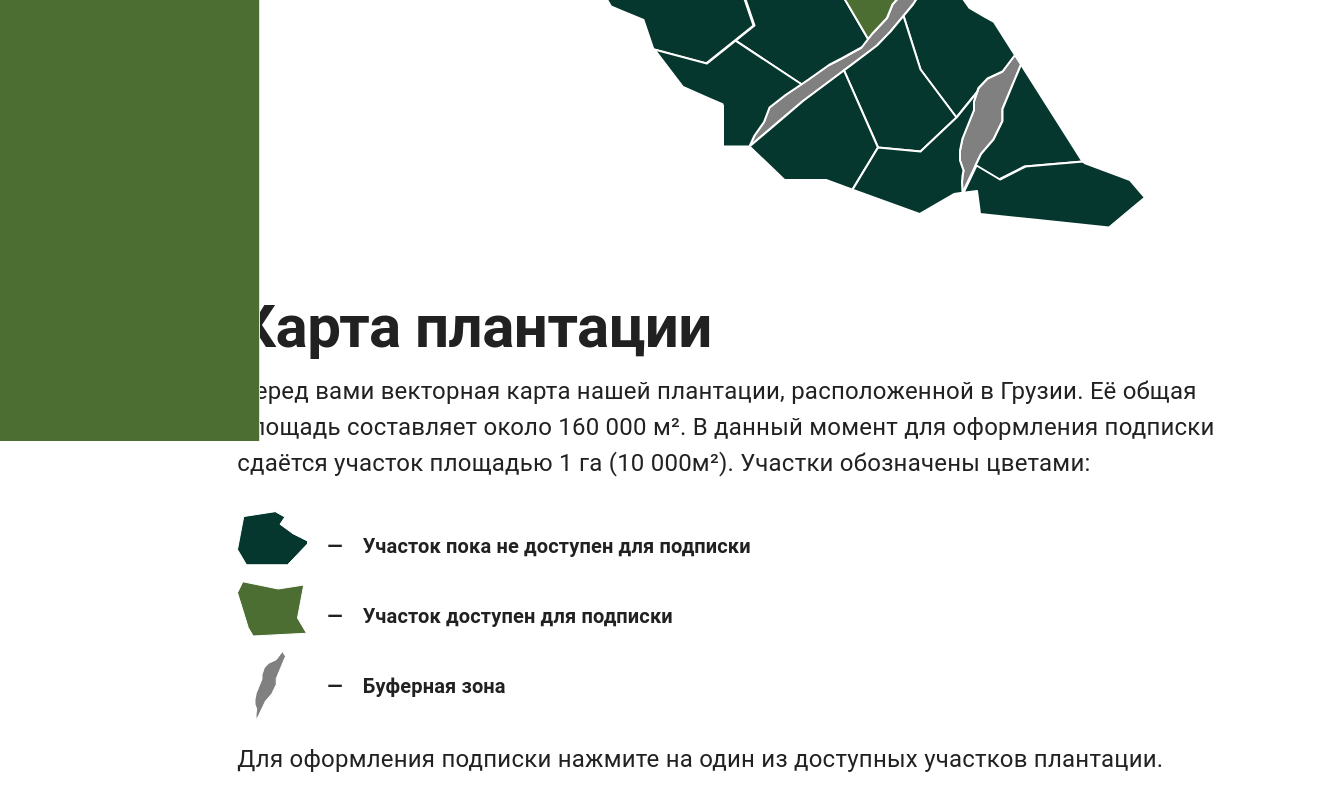
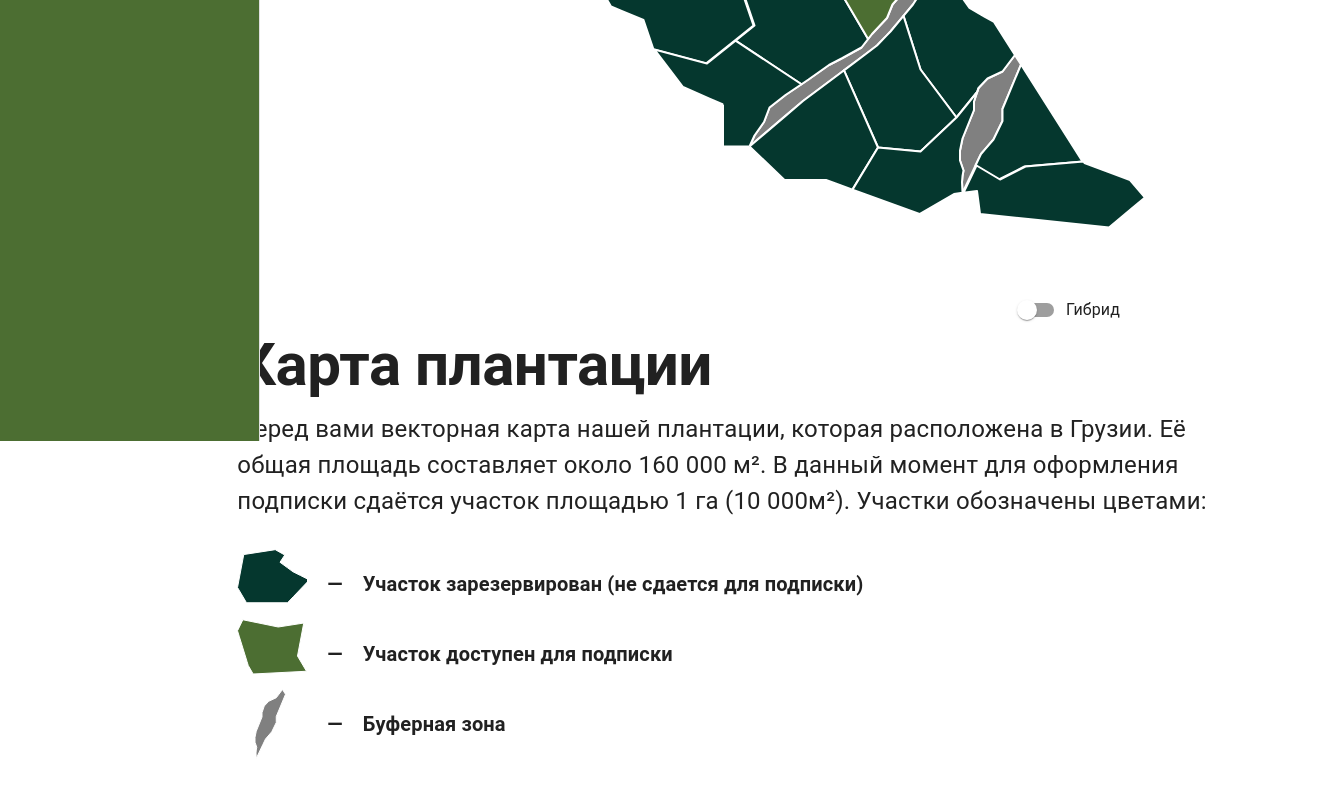
Before and after one commit to mdmatvey/MEGOBARI-PLATFORM, a React (Create React App) app in the folder client/: page / in a window 1280 px wide. Shown: the part 359-1144 px from the top of the page, 1326 px wide, since content can reach past the window. Built offline with nearby package versions, Linux system fonts and the light colour scheme.

Commit message:
feat: Add map satellite mode

```diff
--- a/client/src/features/HowToUseVector/HowToUseVector.jsx
+++ b/client/src/features/HowToUseVector/HowToUseVector.jsx
@@ -11,7 +11,7 @@ const HowToUseVector = () => {
                 Карта плантации
             </Typography>
             <Typography variant="body1" component="p" fontSize={'1.5rem'} style={{ marginBottom: 30 }}>
-                Перед вами векторная карта нашей плантации, расположенной в Грузии.
+                Перед вами векторная карта нашей плантации, которая расположена в Грузии.
                 Её общая площадь составляет около 160 000 м&#xB2;.
                 В данный момент для оформления подписки сдаётся участок
                 площадью 1 га (10 000м&#xB2;). Участки обозначены цветами:
@@ -24,7 +24,7 @@ const HowToUseVector = () => {
                         d={"M95.5 12 86 26.5l15.053 11 10.947 8 15 7.5 15 7.5 3 1-32.5 34.018-11.447 11.982H19L1 77l12.5-65.922 63-9.787L95.5 12Z"}
                     />
                 }
-                text={"Участок пока не доступен для подписки"}
+                text={"Участок зарезервирован (не сдается для подписки)"}
             />
             <PartPurpose
                 component={
--- a/client/src/features/VectorMap/VectorMap.jsx
+++ b/client/src/features/VectorMap/VectorMap.jsx
@@ -1,11 +1,30 @@
 import { observer } from "mobx-react-lite";
+import { FormGroup, FormControlLabel, Switch, ThemeProvider } from "@mui/material";
 import MapSegment from "../../entities/MapSegment/MapSegment";
+import SatelliteShot from "../../Общснимок.JPG"
+import theme from "../../shared/consts/styles/styleConsts";
 import './styles.css'
+import { useState } from "react";
 
 const VectorMap = observer(() => {
+  const [isSatellite, setIsSatellite] = useState(false)
+
+  const handleSwitchChange = () => {
+    setIsSatellite(prevState => !prevState)
+  }
 
   return (
+    <ThemeProvider theme={theme}>
       <div className="back" style={{ height: 650, position: 'relative' }}>
+        <div style={{ opacity: isSatellite ? 1 : 0, transition: '.2s', position: 'relative', top: 105, left: 168, width: 945, height: 520 }}>
+          <img
+            src={SatelliteShot}
+            alt="Satellite shot"
+            style={{ width: '100%', height: '100%' }}
+          />
+          <div style={{ width: '100%', height: '100%', position: 'absolute', bottom: 0, top: 0, boxShadow: 'inset -10px -10px 10px 20px white' }}></div>
+        </div>
+        <div style={{ opacity: isSatellite ? 0.75 : 1, transition: '.2s' }}>
           <MapSegment
             segmentID={1}
             top={156}
@@ -170,6 +189,20 @@ const VectorMap = observer(() => {
             buffer={false}
           />
         </div>
+      </div>
+      <FormGroup sx={{ width: '100%' }}>
+        <FormControlLabel
+        control={
+          <Switch
+            onChange={handleSwitchChange}
+            sx={{ color: theme.palette.secondary.main }}
+          />
+        }
+        label="Гибрид"
+        sx={{ marginLeft: 'auto', marginRight: 20 }}
+        />
+      </FormGroup>
+    </ThemeProvider>
   );
 })
 
--- a/client/src/features/VectorMap/styles.css
+++ b/client/src/features/VectorMap/styles.css
@@ -1,3 +1,7 @@
+.back {
+}
+
+
 svg.segment path {
     transition: .2s;
     transform-origin: center;
```
Also changed, not shown: client/src/Общснимок.JPG (added), 2 other files (tests, documents, lock files or other folders). Lines whose indentation alone changed are shown as unchanged.
